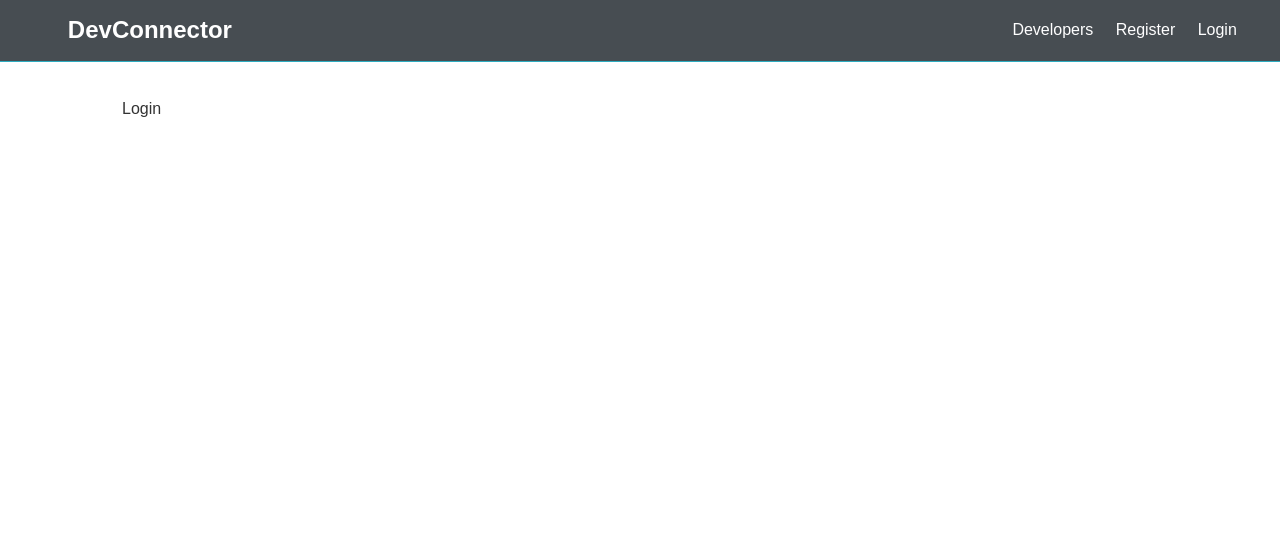
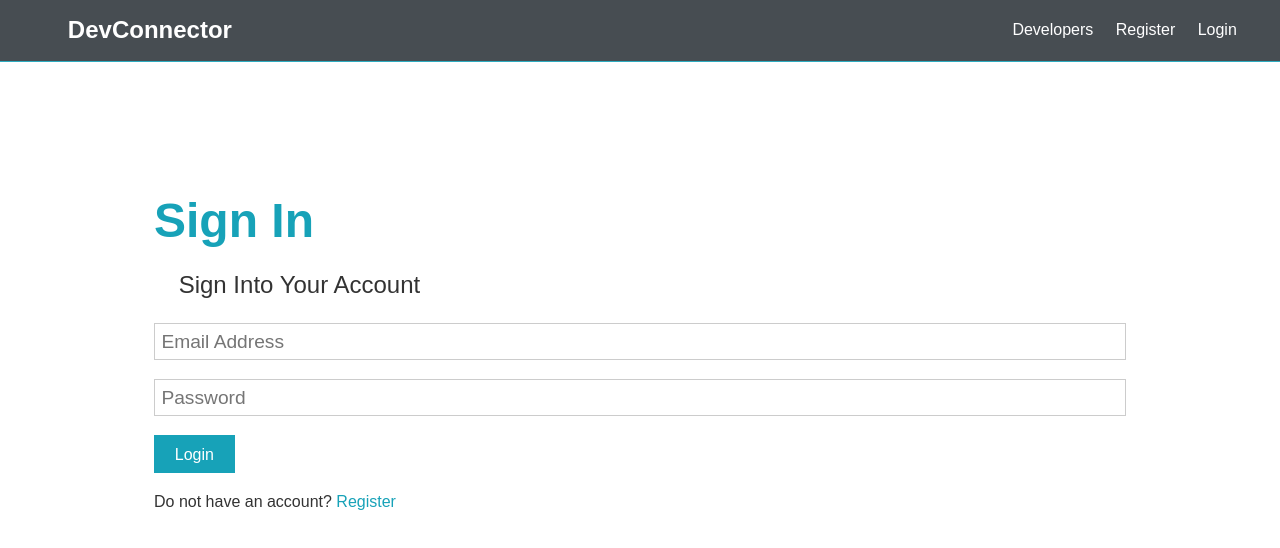
Before and after one commit to rordev20/Mern, a React (Create React App) app in the folder client/: page /login in a window 1280 px wide. Shown: the top 548 px of the page. Built offline with nearby package versions, Linux system fonts and the light colour scheme.

Commit message:
added sign in and register

```diff
--- a/client/src/components/auth/Login.js
+++ b/client/src/components/auth/Login.js
@@ -1,8 +1,54 @@
-import React from 'react'
+import React, {Fragment, useState} from 'react';
+import { Link } from 'react-router-dom';
 
 const Login = () => {
+	const [formData, setFormData] = useState({
+    email: '',
+    password: ''
+	});
+
+	const {email, password} = formData;
+	const onChange = e =>
+	      setFormData({...formData, [e.target.name]: e.target.value});
+
+	const onSubmit = async e => {
+		e.preventDefault();
+		console.log('SUCCESS')
+	}
+
 	return (
-    <div>Login</div>
+    <Fragment>
+	    <section className="container">
+	      <h1 className="large text-primary">Sign In</h1>
+	      <p className="lead"><i className="fas fa-user"></i> Sign Into Your Account</p>
+	      <form className="form" onSubmit={e => onSubmit(e)}>
+	        <div className="form-group">
+	          <input
+	            type="email"
+	            placeholder="Email Address"
+	            name="email"
+	            value={email}
+	            onChange={e => onChange(e)}
+	            required
+	           />
+	        </div>
+	        <div className="form-group">
+	          <input
+	            type="password"
+	            placeholder="Password"
+	            name="password"
+	            minLength="6"
+	            value={password}
+	            onChange={e => onChange(e)}
+	          />
+	        </div>
+	        <input type="submit" className="btn btn-primary" value="Login" />
+	      </form>
+	      <p className="my-1">
+	        Do not have an account? <Link to="/register">Register</Link>
+	      </p>
+	    </section>
+    </Fragment>
 	)
 }
 
--- a/client/src/components/auth/Register.js
+++ b/client/src/components/auth/Register.js
@@ -1,4 +1,5 @@
-import React, {Fragment, useState} from 'react'
+import React, {Fragment, useState} from 'react';
+import { Link } from 'react-router-dom';
 
 const Register = () => {
 	const [formData, setFormData] = useState({
@@ -12,12 +13,12 @@
 	const onChange = e =>
 	      setFormData({...formData, [e.target.name]: e.target.value});
 
-	const onSubmit = e => {
+	const onSubmit = async e => {
 		e.preventDefault();
 		if (password !== password2) {
       console.log('password do not match')
 		} else {
-			console.log(formData)
+			console.log('SUCCESS')
 		}
 	}
 
@@ -74,7 +75,7 @@
 	        <input type="submit" className="btn btn-primary" value="Register" />
 	      </form>
 	      <p className="my-1">
-	        Already have an account? <a href="login.html">Sign In</a>
+	        Already have an account? <Link to='/login'>Sign In</Link>
 	      </p>
 	    </section>
     </Fragment>
```
